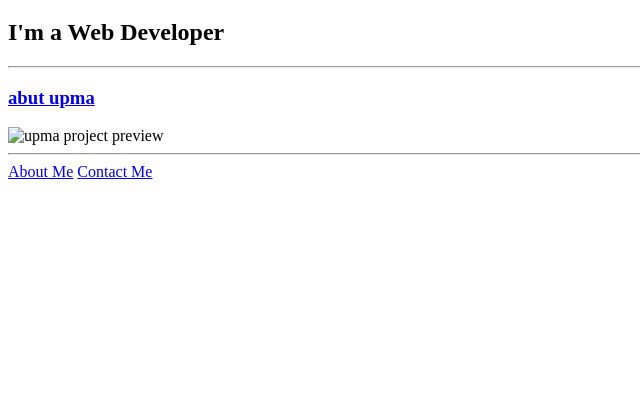
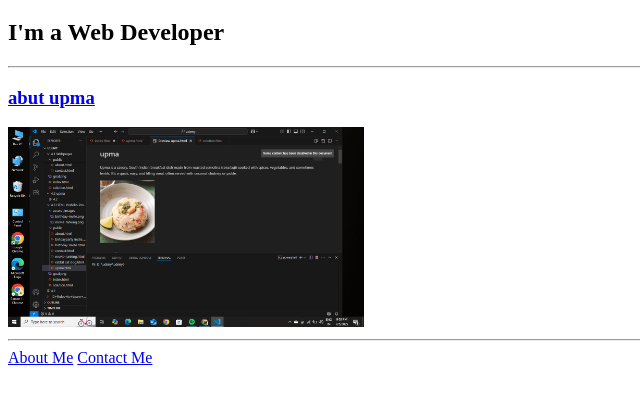
Before and after one commit to Astersoul/html-proj-portfolio, a plain HTML site: page index.html in a window 1280 px wide. Shown: the part 61-462 px from the top of the page, without its empty margins (0-640 px from the left). Drawn offline with Linux system fonts and the light colour scheme.

Commit message:
index.html

```diff
--- a/index.html
+++ b/index.html
@@ -11,7 +11,7 @@
   <h2>I'm a Web Developer</h2>
   <hr />
   <h3><a href="./public/upma.html">abut upma</a></h3>
-  <img src="./t/assets/images/Screenshot (35).png" height="200" alt="upma project preview"/>
+  <img src="./assets/images/Screenshot (35).png" height="200" alt="upma project preview"/>
 
   <hr />
   <a href="./public/about.html">About Me</a>
```
